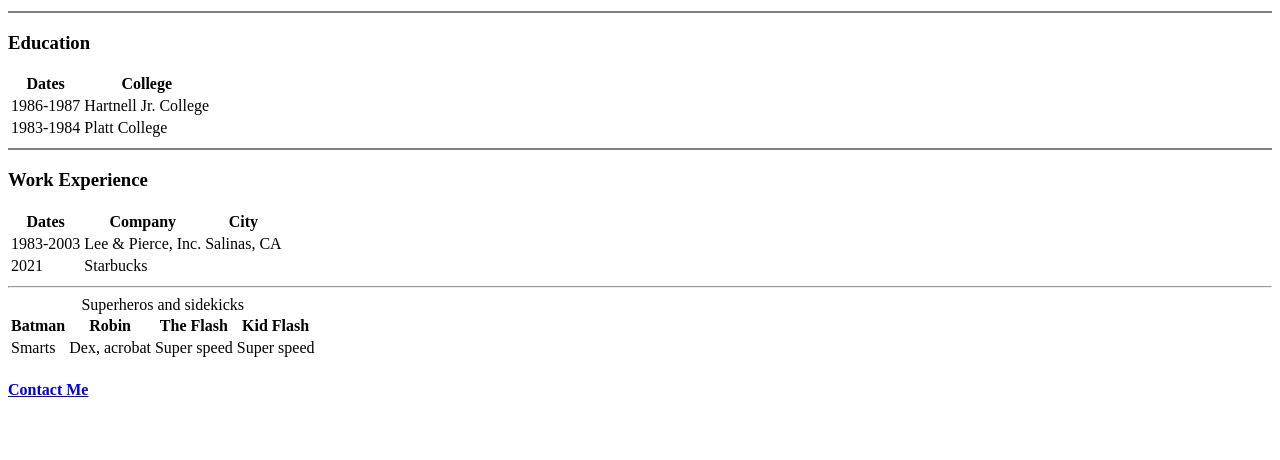
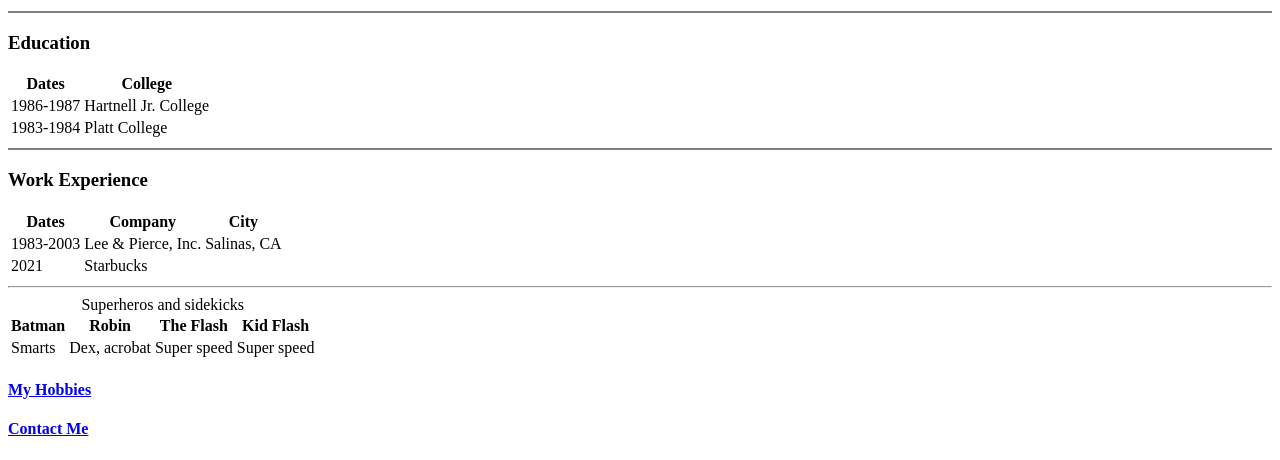
Before and after one commit to javaroaster/DP, a plain HTML site: page index.html in a window 1280 px wide. Shown: the part 351-811 px from the top of the page. Drawn offline with Linux system fonts and the light colour scheme.

Commit message:
Added hobbies link
Added hobbies link at the bottom of the page.

```diff
--- a/index.html
+++ b/index.html
@@ -91,6 +91,7 @@
     </tr>
   </table>
 
+  <h4><a href="hobbies.html" alt="My Hobbies" blank="_blank" </a>My Hobbies</h4>
   <h4><a href="contact.html" alt="Contact Me" blank="_blank" </a>Contact Me</h4>
 
 </body>
```
